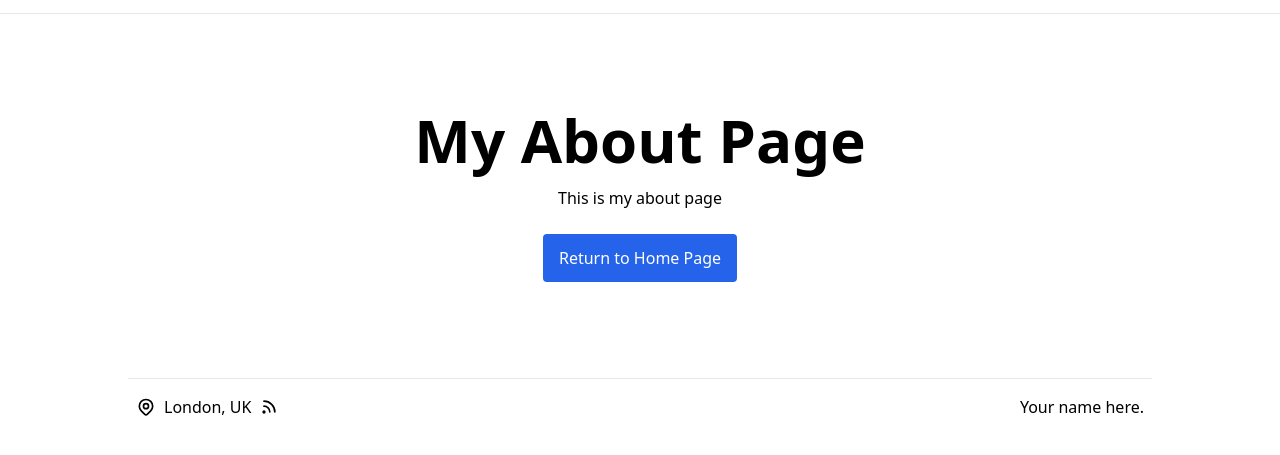
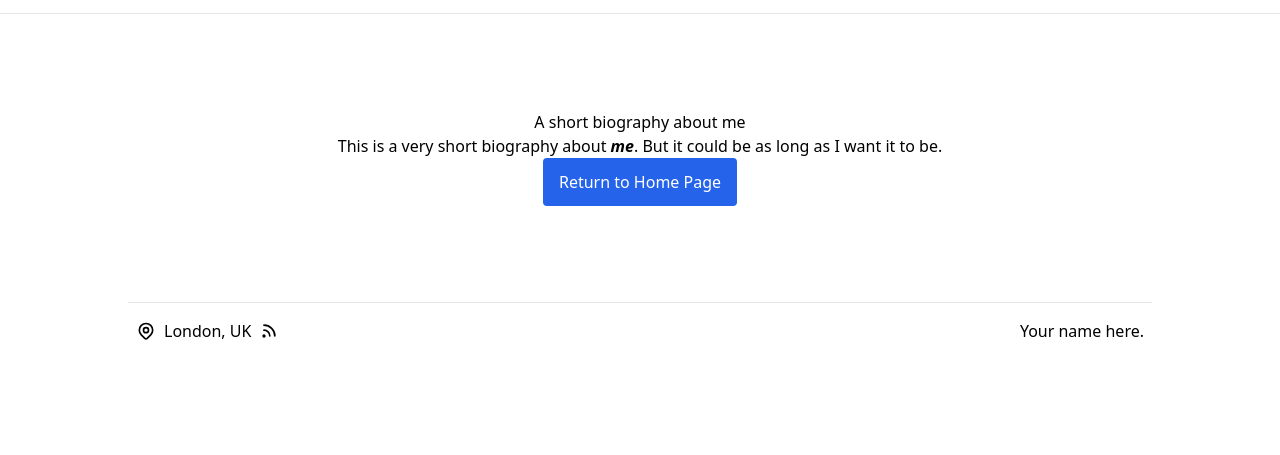
Before and after one commit to bladexr8/elevated-gatsby, a Gatsby site: page /about in a window 1280 px wide. Shown: the part 51-506 px from the top of the page. Built offline with nearby package versions, Linux system fonts and the light colour scheme; Gatsby itself is replaced by a stand-in of ours.

Commit message:
render markdown content

```diff
--- /dev/null
+++ b/MD/bio/bio.md
@@ -0,0 +1,5 @@
+---
+type: bio
+---
+# A short biography about me
+This is a very short biography about ***me***. But it could be as long as I want it to be.
--- a/gatsby-config.js
+++ b/gatsby-config.js
@@ -10,6 +10,14 @@ module.exports = {
     bio: 'My short bio that I will use to introduce myself'
   },
   plugins: [
+    {
+      resolve: 'gatsby-source-filesystem',
+      options: {
+        name: 'markdown-bio',
+        path: `${__dirname}/MD`
+      }
+    },
+    'gatsby-transformer-remark',
     'gatsby-plugin-postcss'
   ],
 }
--- a/package.json
+++ b/package.json
@@ -20,6 +20,8 @@
   "dependencies": {
     "gatsby": "^4.4.0",
     "gatsby-plugin-postcss": "^5.4.0",
+    "gatsby-source-filesystem": "^4.4.0",
+    "gatsby-transformer-remark": "^5.4.0",
     "postcss": "^8.2.6",
     "react": "^17.0.2",
     "react-dom": "^17.0.2",
--- a/src/pages/about.js
+++ b/src/pages/about.js
@@ -1,18 +1,23 @@
-import { navigate } from "gatsby"
+import { navigate, graphql } from "gatsby"
 import React from "react"
 import Layout from "../components/layout/Layout"
 
 // alternate programmatic navigation
 
-const About = () => {
+const About = ({ data }) => {
   const triggerNavigation = () => {
     navigate('/')
   }
+
+  // bio content from data prop
+  const {
+    markdownRemark: { html },
+  } = data
+
   return (
     <Layout>
       <div className="max-w-5xl mx-auto py-16 lg:py-24 text-center">
-        <h1 className="text-4xl md:text-6xl font-bold text-black pb-4">My About Page</h1>
-        <p className="mb-6">This is my about page</p>
+        <div dangerouslySetInnerHTML={{ __html: html }}></div>
         <button className="btn" onClick={() => triggerNavigation()}>
           Return to Home Page
         </button>
@@ -22,3 +27,12 @@ const About = () => {
 }
 
 export default About
+
+// graphql query to populate data prop
+export const query = graphql`
+  {
+    markdownRemark(frontmatter: { type: { eq: "bio" }}) {
+      html
+    }
+  }
+`
```
Also changed, not shown: 1 other file.
